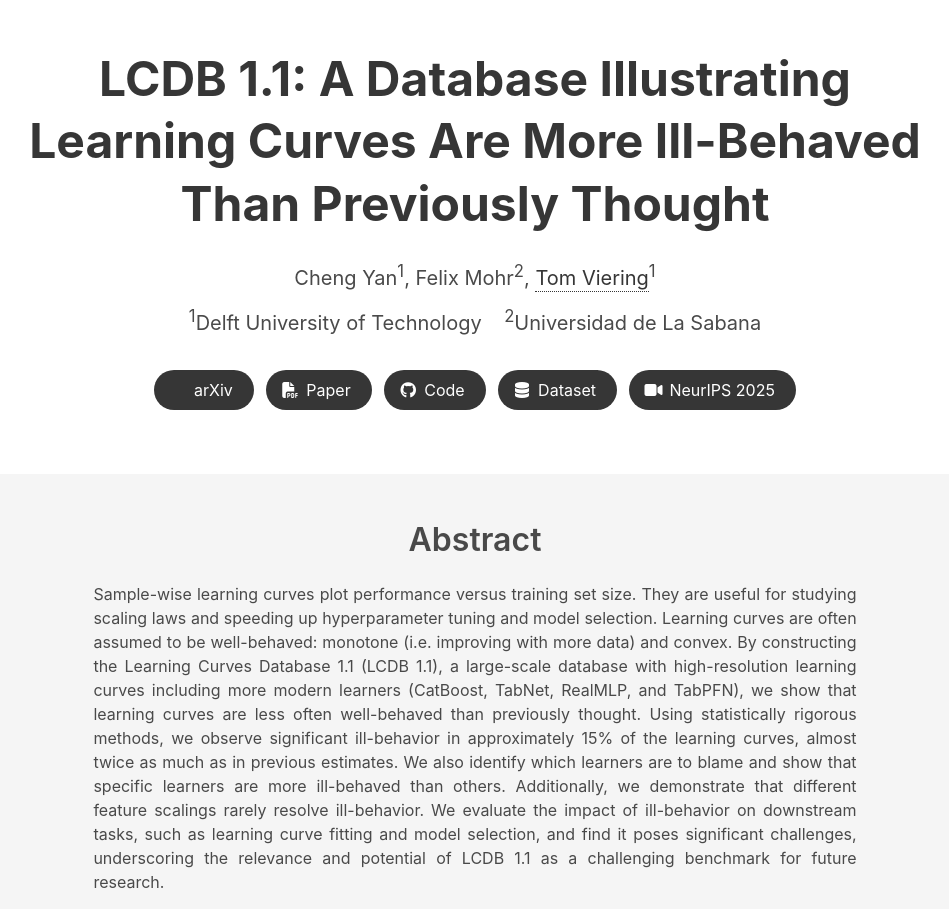
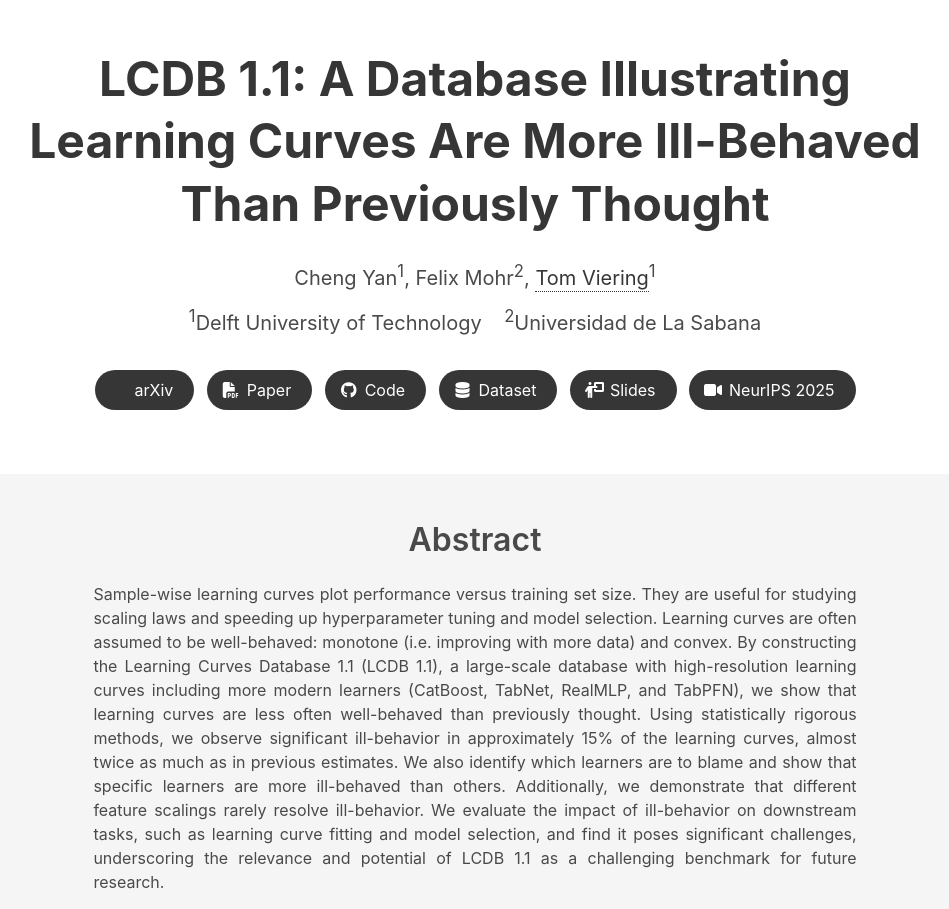
Before and after one commit to learning-curve-research/LCDB-1.1, a plain HTML site: page docs/index.html in a window 1280 px wide. Shown: the top 909 px of the page, without its empty margins (165-1114 px from the left). Drawn offline with nearby package versions, Linux system fonts and the light colour scheme; some icons are missing.

Commit message:
update slides

```diff
--- a/docs/index.html
+++ b/docs/index.html
@@ -80,6 +80,13 @@
                    class="external-link button is-normal is-rounded is-dark">
                   <span class="icon"><i class="fas fa-database"></i></span>
                   <span>Dataset</span>
+                </a>
+              </span>
+              <span class="link-block">
+                <a href="static/slides/Slides_LCDB1.1.pdf" target="_blank"
+                   class="external-link button is-normal is-rounded is-dark">
+                  <span class="icon"><i class="fas fa-person-chalkboard"></i></span>
+                  <span>Slides</span>
                 </a>
               </span>
               <span class="link-block">
@@ -265,7 +272,7 @@
     <pre id="bibtex-code"><code>@inproceedings{yan2025lcdb,
   title     = {LCDB 1.1: A Database Illustrating Learning Curves Are More Ill-Behaved Than Previously Thought},
   author    = {Yan, Cheng and Mohr, Felix and Viering, Tom},
-  booktitle = {Advances in Neural Information Processing Systems},
+  booktitle = {Advances in Neural Information Processing Systems (NeurIPS)},
   volume    = {38},
   year      = {2025}
 }</code></pre>
```
Also changed, not shown: 2 other files.
